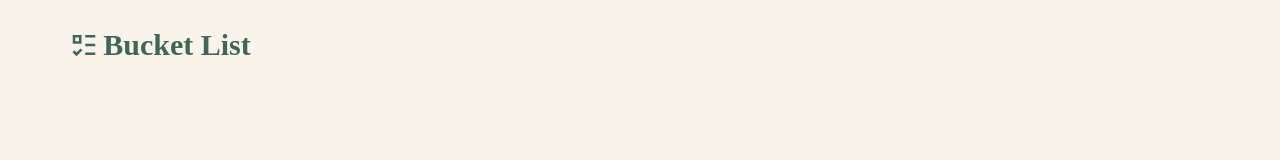
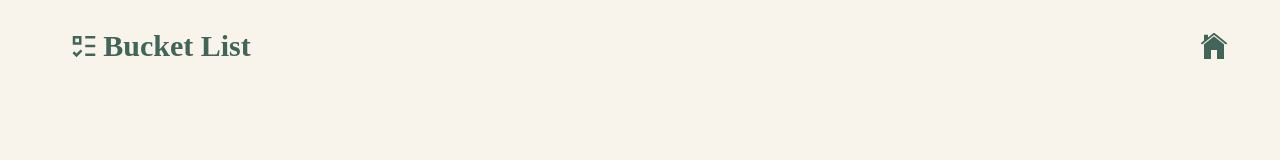
Before and after one commit to Kang-Gyeongwon/bucketList13front, a React (Create React App) app: page /bucketlist in a window 1280 px wide. Shown: the top 160 px of the page. Built offline with nearby package versions, Linux system fonts and the light colour scheme; a web font is replaced by a local one.

Commit message:
feat: home 버튼 완료

```diff
--- a/src/components/shared/Header/index.jsx
+++ b/src/components/shared/Header/index.jsx
@@ -1,13 +1,15 @@
 import { HeaderContainer, HeaderTitle } from "./styled";
 import ListIcon from "../ListIcon";
 
-const Header = () => {
+const Header = (props) => {
+  const { children } = props;
   return (
     <HeaderContainer>
       <HeaderTitle>
         <ListIcon />
         <>Bucket List</>
       </HeaderTitle>
+      {children}
     </HeaderContainer>
   );
 };
--- a/src/pages/bucketlists/index.jsx
+++ b/src/pages/bucketlists/index.jsx
@@ -1,13 +1,18 @@
+import { useNavigate } from "react-router-dom";
 import BucketInput from "../../components/bucketList/BucketInput";
 import BucketList from "../../components/bucketList/BucketList";
 import { BodyContainer } from "../../components/shared/BodyContainer/styled";
 import Header from "../../components/shared/Header";
 import { bodyContainerstyle } from "./styled";
+import { IoIosHome } from "react-icons/io";
 
 const BucketLists = () => {
+  const navigate = useNavigate();
   return (
     <>
-      <Header></Header>
+      <Header>
+        <IoIosHome size={32} color={"#416556"} onClick={() => navigate("/")} />
+      </Header>
       <BodyContainer style={bodyContainerstyle}>
         <BucketInput />
         <BucketList />
```
